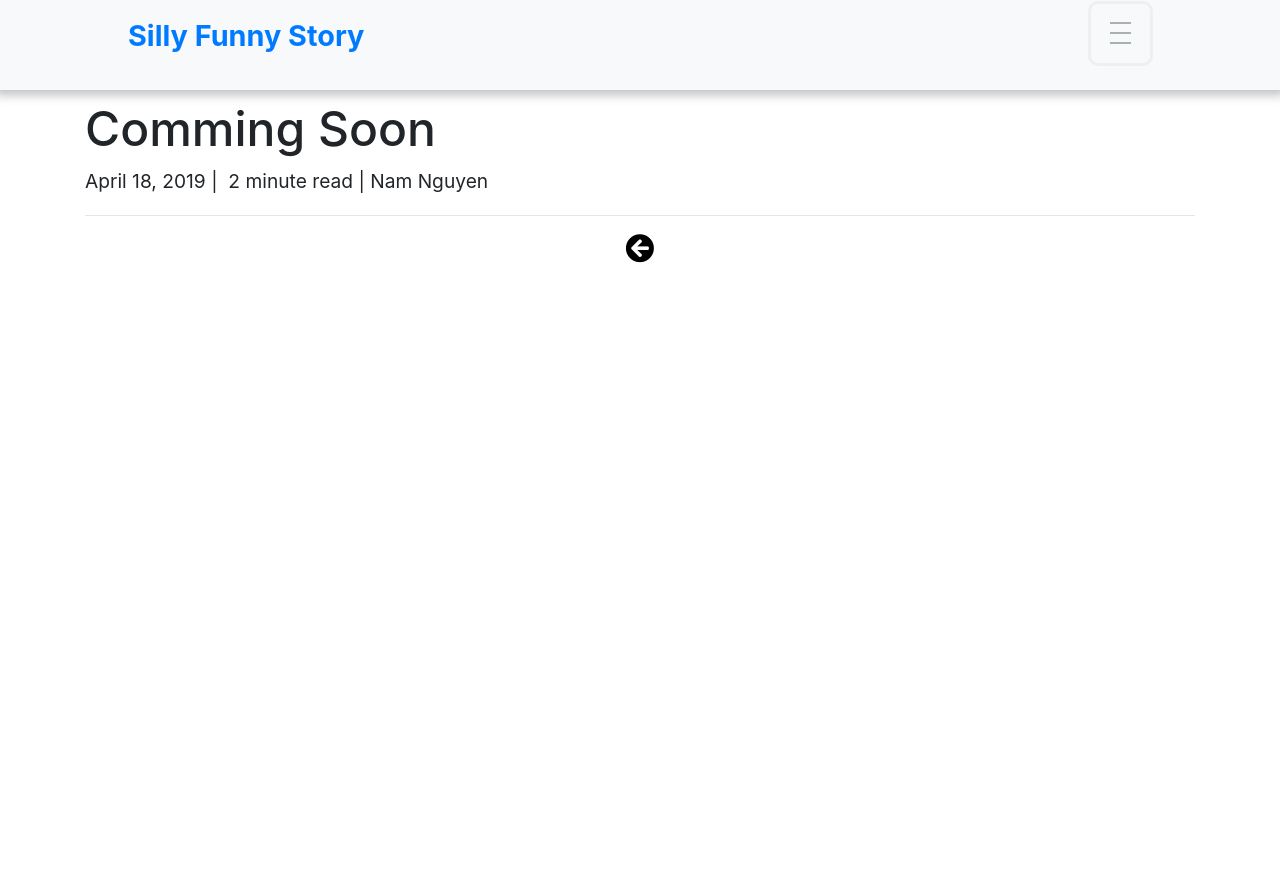
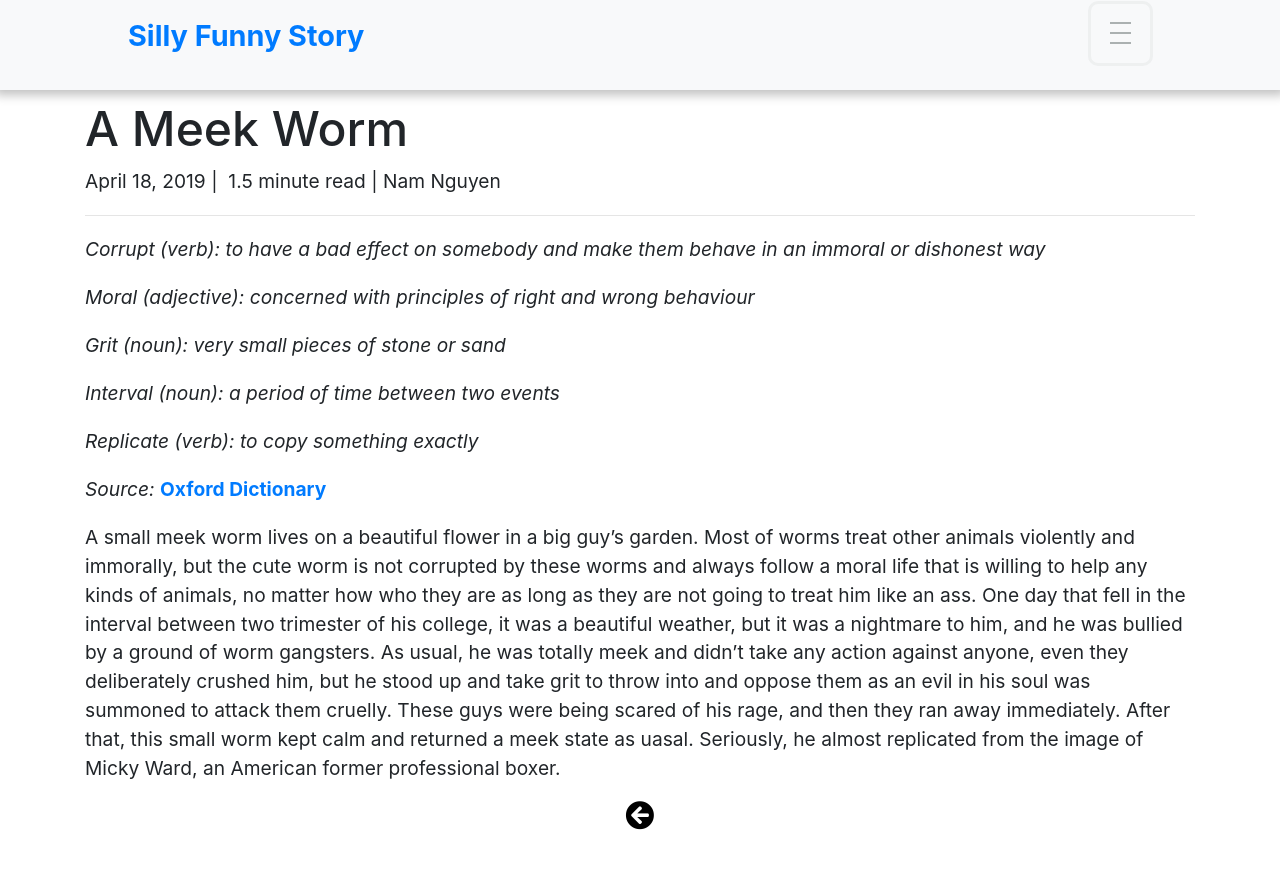
Before and after one commit to nnfunny/small-blog, a Jekyll site: the page built from _posts/2019-04-18-Coming-Soon.md, in a window 1280 px wide. Shown: the top 869 px of the page. Built offline with Jekyll 4.4.1, drawn with Linux system fonts in a browser that asks for light colours; nearby versions of some CDN libraries.

Commit message:
New Story

```diff
--- a/_posts/2019-04-18-Coming-Soon.md
+++ b/_posts/2019-04-18-Coming-Soon.md
@@ -1,6 +1,21 @@
 ---
-title: Comming Soon
+title: A Meek Worm
 author: Nam Nguyen
-read: 2
+read: 1.5
 permalink: "4"
 ---
+
+*Corrupt (verb):  to have a bad effect on somebody and make them behave in an immoral or dishonest way*
+
+*Moral (adjective): concerned with principles of right and wrong behaviour*
+
+*Grit (noun): very small pieces of stone or sand*
+
+*Interval (noun): a period of time between two events*
+
+*Replicate (verb): to copy something exactly*
+
+_Source:_ [**Oxford Dictionary**](https://www.oxfordlearnersdictionaries.com/)
+
+
+A small meek worm lives on a beautiful flower in a big guy’s garden. Most of worms treat other animals violently and immorally, but the cute worm is not corrupted by these worms and always follow a moral life that is willing to help any kinds of animals, no matter how who they are as long as they are not going to treat him like an ass. One day that fell in the interval between two trimester of his college, it was a beautiful weather, but it was a nightmare to him, and he was bullied by a ground of worm gangsters. As usual, he was totally meek and didn’t take any action against anyone, even they deliberately crushed him, but he stood up and take grit to throw into and oppose them as an evil in his soul was summoned to attack them cruelly. These guys were being scared of his rage, and then they ran away immediately. After that, this small worm kept calm and returned a meek state as uasal. Seriously, he almost replicated from the image of Micky Ward, an American former professional boxer.
--- a/pages/about.html
+++ b/pages/about.html
@@ -19,4 +19,4 @@ permalink: /about/
                 <li><a href="https://fontawesome.com/">Font Awesome</a></li>
             </ul>
         </div>
-    </div>
+</div>
```
